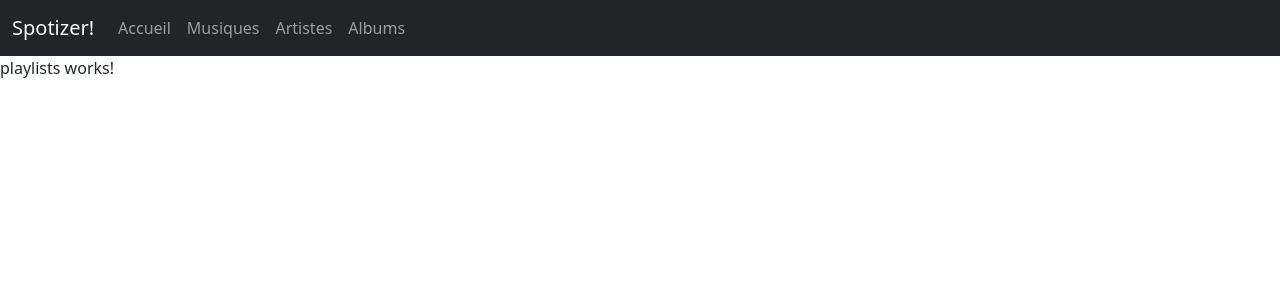
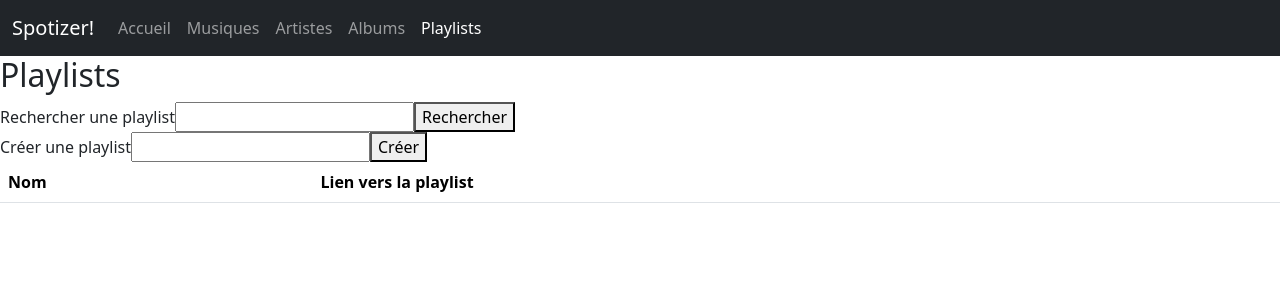
Before and after one commit to Namularbre/spotizer, an Angular app: page /playlists in a window 1280 px wide. Shown: the top 300 px of the page. Built offline with nearby package versions, Linux system fonts and the light colour scheme.

Commit message:
added playlist creation

```diff
--- a/src/app/app.component.html
+++ b/src/app/app.component.html
@@ -18,6 +18,9 @@
         <li class="nav-item">
           <a id="nav-albums" class="nav-link" aria-current="page" routerLink="/albums">Albums</a>
         </li>
+        <li class="nav-item">
+          <a id="nav-playlists" class="nav-link" aria-current="page" routerLink="/playlists">Playlists</a>
+        </li>
       </ul>
     </div>
   </div>
--- a/src/app/components/playlists/playlists.component.html
+++ b/src/app/components/playlists/playlists.component.html
@@ -1 +1,42 @@
-<p>playlists works!</p>
+<h2>Playlists</h2>
+
+<form (ngSubmit)="onSubmit()" [formGroup]="researchForm">
+    <label for="name">Rechercher une playlist</label>
+    <input type="text" formControlName="name">
+    <button type="submit">Rechercher</button>
+</form>
+
+<form (ngSubmit)="onCreate()" [formGroup]="creationForm">
+    <label for="name">Créer une playlist</label>
+    <input type="text" formControlName="name">
+    <button type="submit">Créer</button>
+</form>
+
+<div *ngIf="playlists$ else noPlaylists" class="d-flex flex-column align-items-center">
+    <table class="table table-striped">
+        <thead style="background-color: silver;">
+            <tr>
+                <th scope="col">Nom</th>
+                <th scope="col">Lien vers la playlist</th>
+            </tr>
+        </thead>
+        <tbody>
+            <tr *ngFor="let playlist of playlists$ | async">
+                <td>{{ playlist.name }}</td>
+                <td>
+                    <a href="/playlists/{{ playlist.id }}">
+                        <svg xmlns="http://www.w3.org/2000/svg" width="16" height="16" fill="blue" class="bi bi-box-arrow-up-right" viewBox="0 0 16 16">
+                            <path fill-rule="evenodd" d="M8.636 3.5a.5.5 0 0 0-.5-.5H1.5A1.5 1.5 0 0 0 0 4.5v10A1.5 1.5 0 0 0 1.5 16h10a1.5 1.5 0 0 0 1.5-1.5V7.864a.5.5 0 0 0-1 0V14.5a.5.5 0 0 1-.5.5h-10a.5.5 0 0 1-.5-.5v-10a.5.5 0 0 1 .5-.5h6.636a.5.5 0 0 0 .5-.5z"/>
+                            <path fill-rule="evenodd" d="M16 .5a.5.5 0 0 0-.5-.5h-5a.5.5 0 0 0 0 1h3.793L6.146 9.146a.5.5 0 1 0 .708.708L15 1.707V5.5a.5.5 0 0 0 1 0v-5z"/>
+                        </svg>
+                    </a>
+                </td>
+            </tr>
+        </tbody>
+    </table>
+</div>
+<ng-template #noPlaylists>
+    <p>Il n'y a pas de playlists qui correspondent à ce nom !</p>
+</ng-template>
+
+<router-outlet></router-outlet>
--- a/src/app/components/playlists/playlists.component.ts
+++ b/src/app/components/playlists/playlists.component.ts
@@ -1,4 +1,8 @@
 import { Component } from '@angular/core';
+import { FormBuilder, FormGroup, Validators } from '@angular/forms';
+import { Observable } from 'rxjs';
+import { Playlist } from 'src/app/models/playlist';
+import { PlaylistService } from 'src/app/services/playlist.service';
 
 @Component({
   selector: 'app-playlists',
@@ -6,5 +10,35 @@ import { Component } from '@angular/core';
   styleUrls: ['./playlists.component.css']
 })
 export class PlaylistsComponent {
+  playlists$! : Observable<Playlist[]>;
+  researchForm : FormGroup;
+  creationForm : FormGroup;
+  searchedField : string = "";
+
+  constructor(private service : PlaylistService, private formBuilder : FormBuilder) {
+      this.researchForm = this.formBuilder.group({
+        name : ['', Validators.required]
+      });
+
+      this.creationForm = this.formBuilder.group({
+        name : ['', Validators.required]
+      });
+  }
+
+  ngOnInit() {
+    document.querySelector("#nav-playlists")!.classList.add("active");
+
+    this.playlists$ = this.service.getPlaylists();
+  }
+
+  onSubmit() {
+    this.playlists$ = this.service.getSearchedPlaylists(this.researchForm.value.name);
+    this.searchedField = this.researchForm.value.name;
+    document.getElementById("page-number")!.textContent = "1";
+  }
+
+  onCreate() {
+    this.service.addPlaylist(this.creationForm.value.name);
+  }
 
 }
--- a/src/app/services/playlist.service.ts
+++ b/src/app/services/playlist.service.ts
@@ -1,6 +1,6 @@
 import { Injectable } from '@angular/core';
 import { Playlist } from '../models/playlist';
-import { Observable, map, of } from 'rxjs';
+import { Observable, filter, map, of } from 'rxjs';
 import { HttpClient } from '@angular/common/http';
 import { Song } from '../models/song';
 
@@ -8,9 +8,23 @@ import { Song } from '../models/song';
   providedIn: 'root'
 })
 export class PlaylistService {
-  playlists$! : Playlist;
+  constructor(private httpClient : HttpClient) { }
 
-  constructor(private httpClient : HttpClient) { }
+  getPlaylists() : Observable<Playlist[]> {
+    let playlists : Playlist[] = [];
+
+    for (let index = 0; index < sessionStorage.length; index++) {
+      let id : string = sessionStorage.getItem(`${index}`)!;
+
+      console.log(id, sessionStorage);
+
+      if (!isNaN( parseInt(id))) {
+        this.getPlaylist(parseInt(id)).subscribe(playlist => playlists.push(playlist));
+      }
+    }
+
+    return of(playlists);
+  }
 
   getPlaylist(id : number) : Observable<Playlist> {
     const url = `https://mmi.unilim.fr/~morap01/L250/public/index.php/api/playlists/${id}`;
@@ -22,11 +36,31 @@ export class PlaylistService {
     );
   }
 
-  addPlaylist(playlist : Playlist): void {
+  getSearchedPlaylists(name : string) : Observable<Playlist[]> {
+    let playlists! : Playlist[];
+
+    for (let index = 0; index < sessionStorage.length; index++) {
+      let id : string = sessionStorage.getItem(`${index}`)!;
+      this.getPlaylist(parseInt(id)).subscribe(playlist => playlists.push(playlist));
+    }
+
+    playlists.filter(playlist => playlist.name.includes(name));
+
+    return of(playlists);
+  }
+
+  addPlaylist(name : string): void {
     const url = `https://mmi.unilim.fr/~morap01/L250/public/index.php/api/playlists`;
 
-    this.httpClient.post<any>(url, {name : playlist.name}).subscribe(data => { console.log(data)});
-    sessionStorage.setItem(`${playlist.id}`, `${playlist.id}`);
+    let nextId : number = parseInt(sessionStorage.getItem(`${sessionStorage.length}`)!);
+
+    if (isNaN(nextId)) {
+      nextId = 0;
+    }
+
+    this.httpClient.post<any>(url, {name : name}).subscribe(data => {
+      sessionStorage.setItem(`${nextId}`, `${data.id}`);
+    });
   }
 
   addSongs(id : number, songs : Song[]): void {
```
